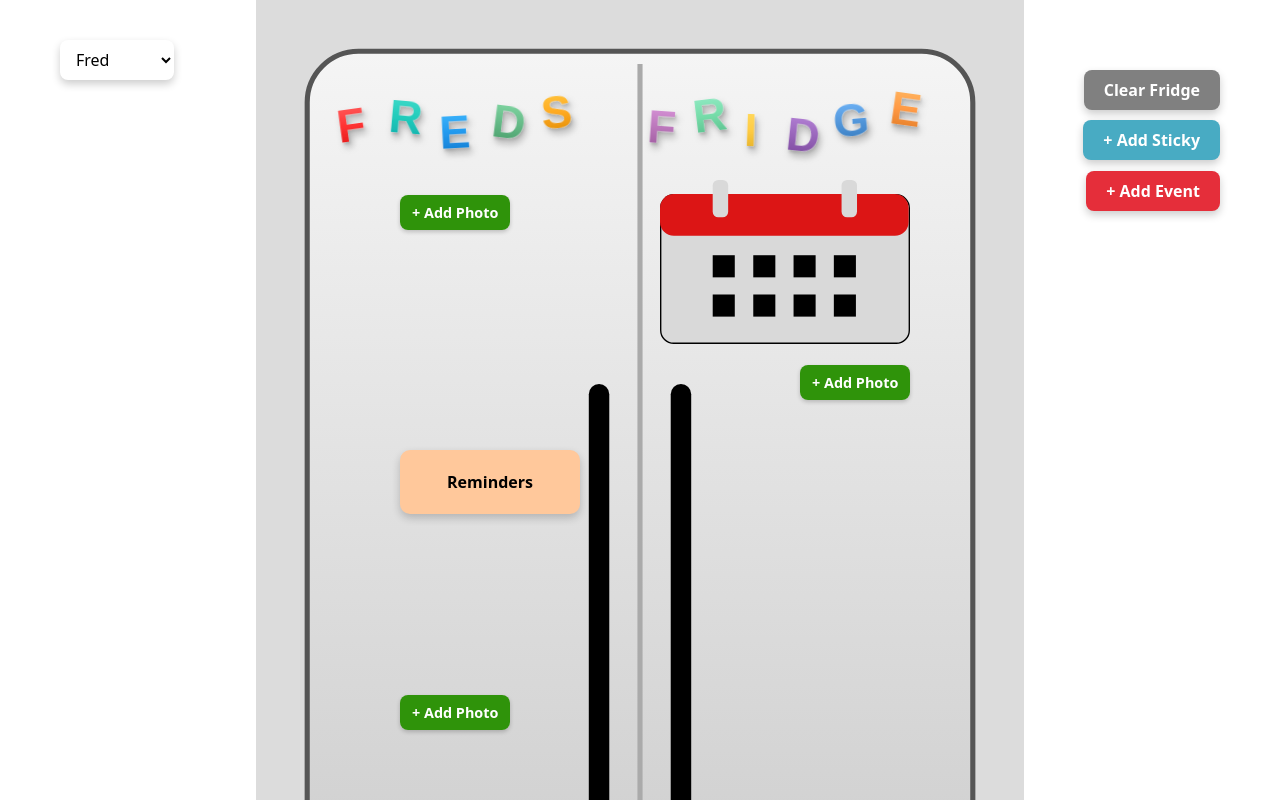
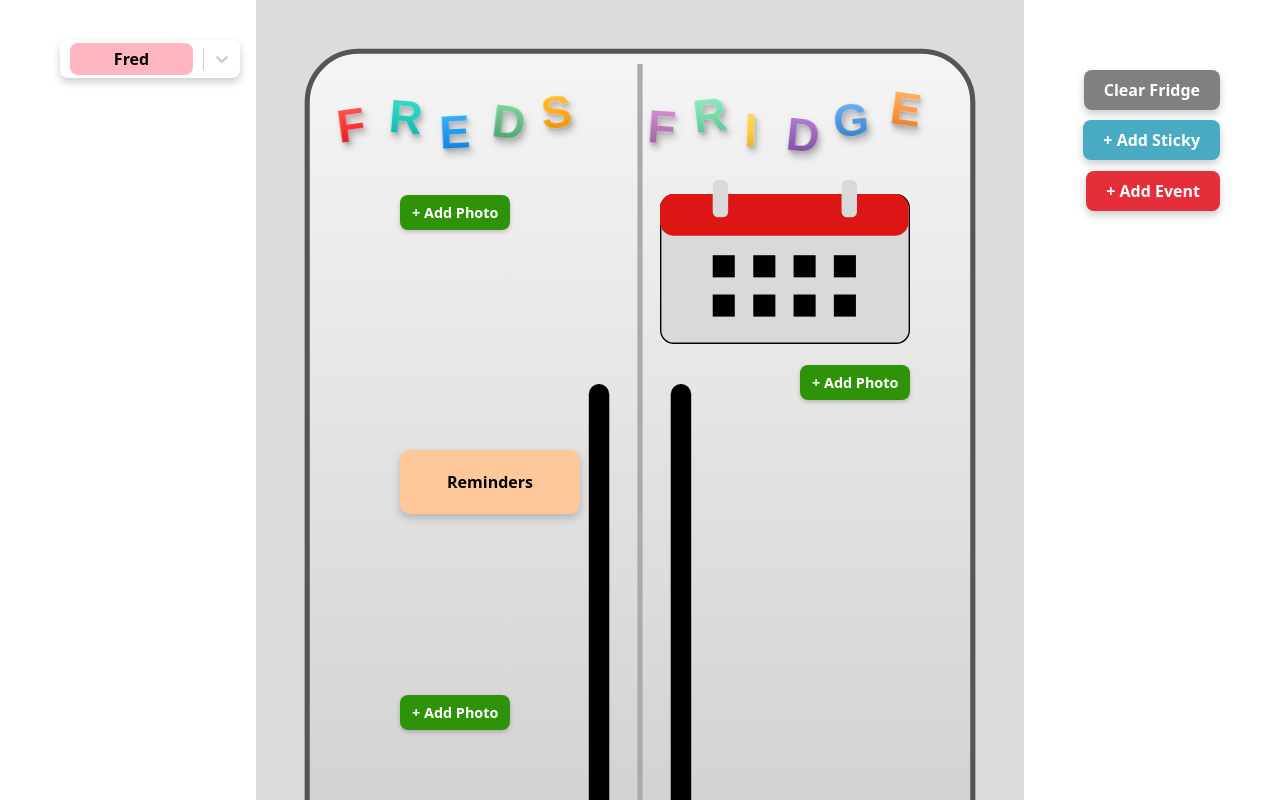
Before and after one commit to sarayuv/sasehack-2025, a React (Vite) app in the folder frontend/: page / in a window 1280 px wide. Shown: the top 800 px of the page. Built offline with nearby package versions, Linux system fonts and the light colour scheme.

Commit message:
change user dropdown

```diff
--- a/frontend/package.json
+++ b/frontend/package.json
@@ -11,7 +11,8 @@
   },
   "dependencies": {
     "react": "^19.1.1",
-    "react-dom": "^19.1.1"
+    "react-dom": "^19.1.1",
+    "react-select": "^5.10.2"
   },
   "devDependencies": {
     "@eslint/js": "^9.33.0",
--- a/frontend/src/App.css
+++ b/frontend/src/App.css
@@ -15,38 +15,6 @@ body, html {
   background-size: 60%;
   background-position: center top;
   text-align: center;
-}
-
-.logo {
-  height: 6em;
-  padding: 1.5em;
-  will-change: filter;
-  transition: filter 300ms;
-}
-.logo:hover {
-  filter: drop-shadow(0 0 2em #646cffaa);
-}
-.logo.react:hover {
-  filter: drop-shadow(0 0 2em #61dafbaa);
-}
-
-@keyframes logo-spin {
-  from {
-    transform: rotate(0deg);
-  }
-  to {
-    transform: rotate(360deg);
-  }
-}
-
-@media (prefers-reduced-motion: no-preference) {
-  a:nth-of-type(2) .logo {
-    animation: logo-spin infinite 20s linear;
-  }
-}
-
-.card {
-  padding: 2em;
 }
 
 .clear-fridge-button {
--- a/frontend/src/App.jsx
+++ b/frontend/src/App.jsx
@@ -1,19 +1,20 @@
-import React, { useState, useEffect } from 'react';
+import React, {useState, useEffect} from 'react';
 import ShoppingList from './components/ShoppingList';
 import Reminders from './components/Reminders';
 import Notes from './components/Notes';
 import Photos from './components/Photos';
 import Calendar from './components/Calendar';
+import Select from 'react-select';
 import './App.css';
 
 function App() {
   // Users
   const users = [
-    { name: 'Fred', color: '#FFB6C1' },
-    { name: 'Susan', color: '#87CEEB' },
-    { name: 'Rachael', color: '#98FB98' },
-    { name: 'Jack', color: '#FFD700' },
-    { name: 'Margaret', color: '#DDA0DD' }
+    {name: 'Fred', color: '#FFB6C1'},
+    {name: 'Susan', color: '#87CEEB'},
+    {name: 'Rachael', color: '#98FB98'},
+    {name: 'Jack', color: '#FFD700'},
+    {name: 'Margaret', color: '#DDA0DD'}
   ];
   const [currentUser, setCurrentUser] = useState(users[0].name);
 
@@ -136,11 +137,47 @@ function App() {
 
   return (
     <div className="App">
-      <select className="user-dropdown" value={currentUser} onChange={(e) => setCurrentUser(e.target.value)}>
-        {users.map(user => (
-          <option key={user.name} value={user.name}>{user.name}</option>
-        ))}
-      </select>
+      <div style={{ position: 'fixed', top: 40, left: 60, zIndex: 2000, minWidth: 180 }}>
+        <Select
+          classNamePrefix="user-dropdown"
+          value={{ value: currentUser, label: currentUser, color: users.find(u => u.name === currentUser)?.color }}
+          onChange={option => setCurrentUser(option.value)}
+          options={users.map(user => ({value: user.name, label: user.name, color: user.color}))}
+          styles={{
+            option: (provided, state) => ({
+              ...provided,
+              backgroundColor: state.isSelected
+                ? state.data.color
+                : state.isFocused
+                ? state.data.color + '55'
+                : 'white',
+              color: 'black',
+              fontWeight: state.isSelected ? 'bold' : 'normal',
+              cursor: 'pointer',
+            }),
+            singleValue: (provided, state) => ({
+              ...provided,
+              backgroundColor: state.data.color,
+              color: 'black',
+              padding: '4px 12px',
+              borderRadius: '8px',
+              fontWeight: 'bold',
+            }),
+            control: (provided) => ({
+              ...provided,
+              borderRadius: '8px',
+              boxShadow: '0 4px 8px rgba(0,0,0,0.2)',
+              border: 'none',
+              minWidth: '120px',
+            }),
+            menu: (provided) => ({
+              ...provided,
+              borderRadius: '8px',
+              boxShadow: '0 4px 8px rgba(0,0,0,0.2)',
+            })
+          }}
+        />
+      </div>
 
       <button
         className="clear-fridge-button"
```
Also changed, not shown: 1 other file (tests, documents, lock files or other folders).
